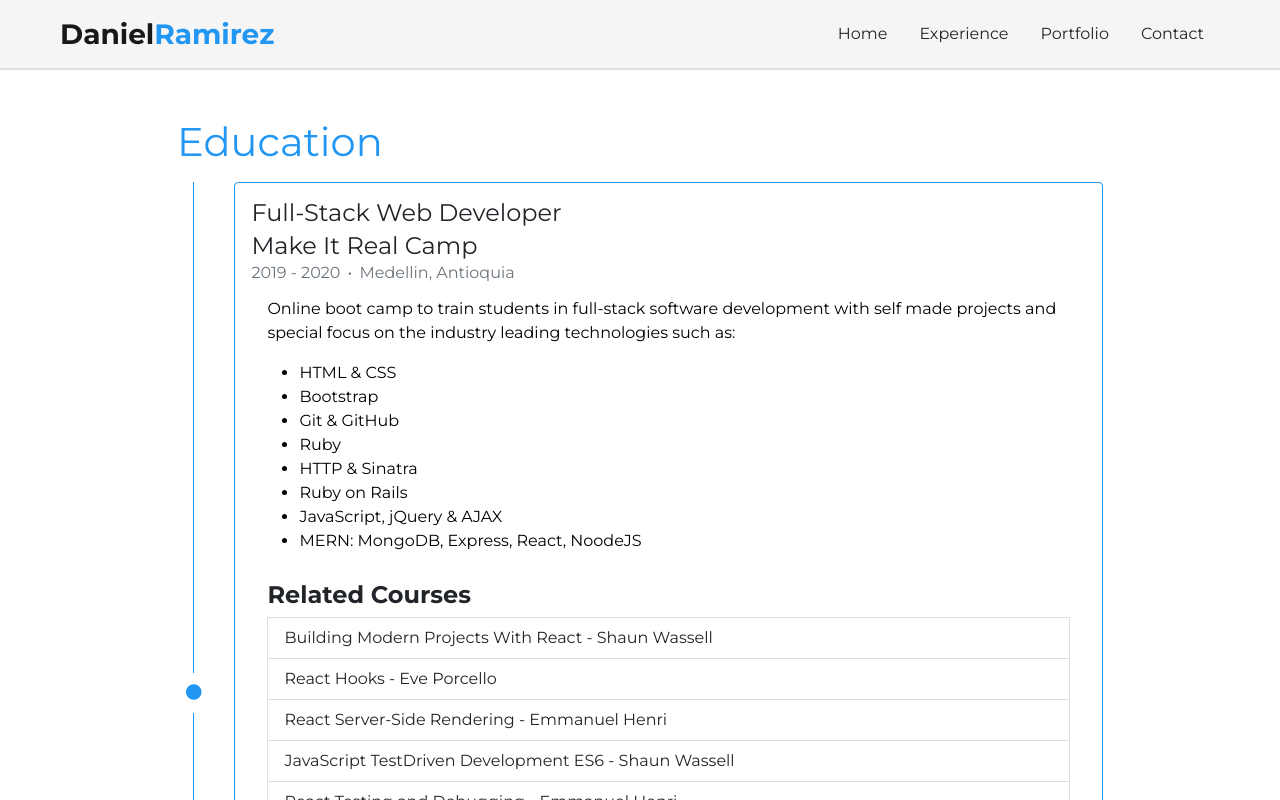
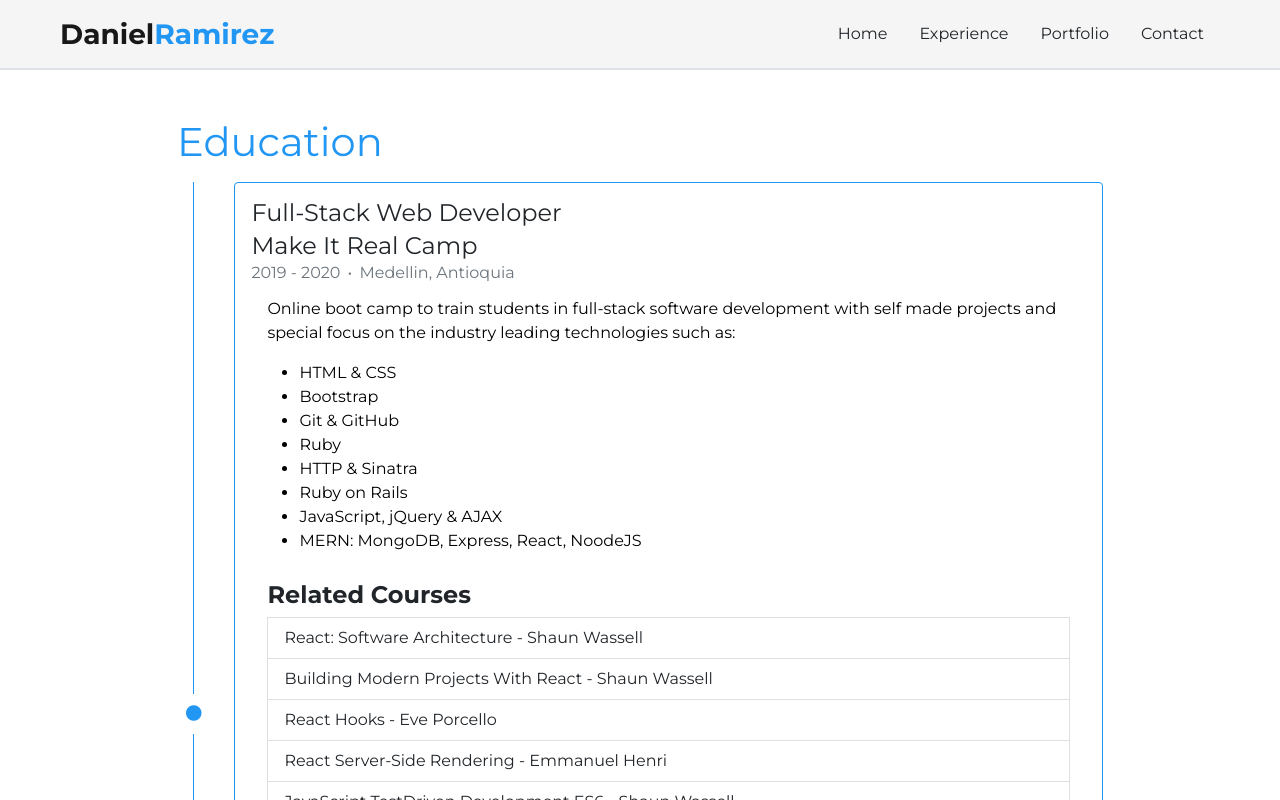
Before and after one commit to danielrs95/personalWeb, a React (Create React App) app: page /experience in a window 1280 px wide. Shown: the top 800 px of the page. Built offline with nearby package versions, Linux system fonts and the light colour scheme.

Commit message:
Agrega el curso de React: Software Architecture

```diff
--- a/src/components/ListItemComponent.js
+++ b/src/components/ListItemComponent.js
@@ -1,6 +1,15 @@
 import React from 'react';
 
 const courseList = [
+  {
+    title: 'React: Software Architecture',
+    autor: 'Shaun Wassell',
+    university: 'LinkedIn Learning',
+    certificate: '',
+    link: 'https://www.linkedin.com/learning/react-software-architecture/learn-software-architecture-with-react?autoAdvance=true&autoSkip=false&autoplay=true&resume=false&u=80825882',
+    description:
+      'Many React developers have intimate knowledge of the React API itself, but little familiarity with how to create real-world apps on a larger scale while dealing with various stakeholders. The heavy demands on web apps both from a customer and managerial perspective require that developers arrange software in an optimal way to ensure performance and maintainability. And in order to do this effectively, programmers must know how to create good software architecture. In this course, senior software developer Shaun Wassell shows you how, detailing what React developers need to know to keep their apps maintainable, performant, and compliant for the long haul. Delve into the basics of server-side rendering, state management, code splitting, and much more.',
+  },
   {
     title: 'Building Modern Projects With React',
     autor: 'Shaun Wassell',
```
